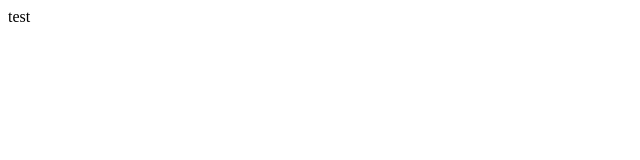
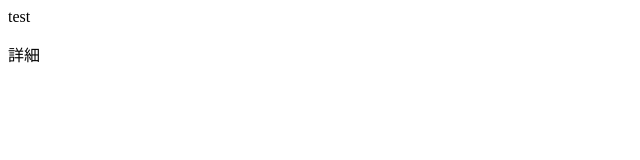
Before and after one commit to kodaishiotsuki/test-app, a plain HTML site: page index.html in a window 1280 px wide. Shown: the full height of the page, 0-640 px from the left. Drawn offline with Linux system fonts and the light colour scheme.

Commit message:
fix:test

```diff
--- a/index.html
+++ b/index.html
@@ -7,5 +7,6 @@
   </head>
   <body>
     <div>test</div>
+    <p>詳細</p>
   </body>
 </html>
```
